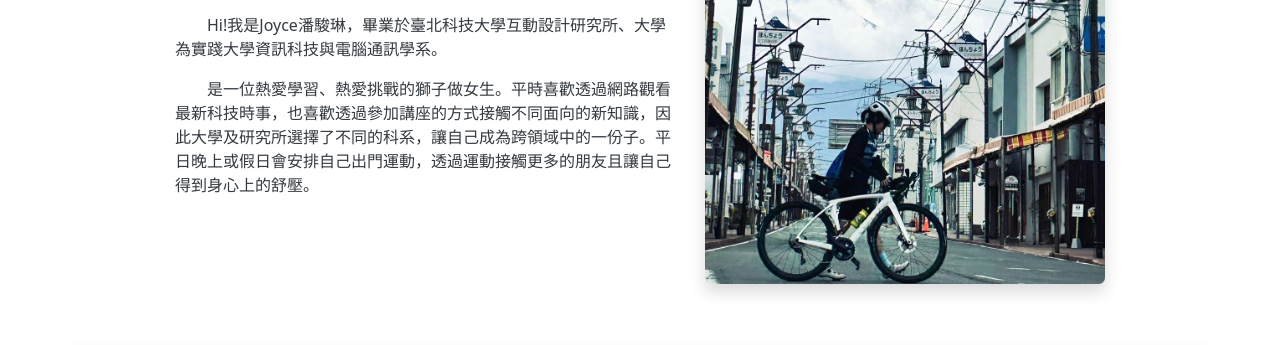
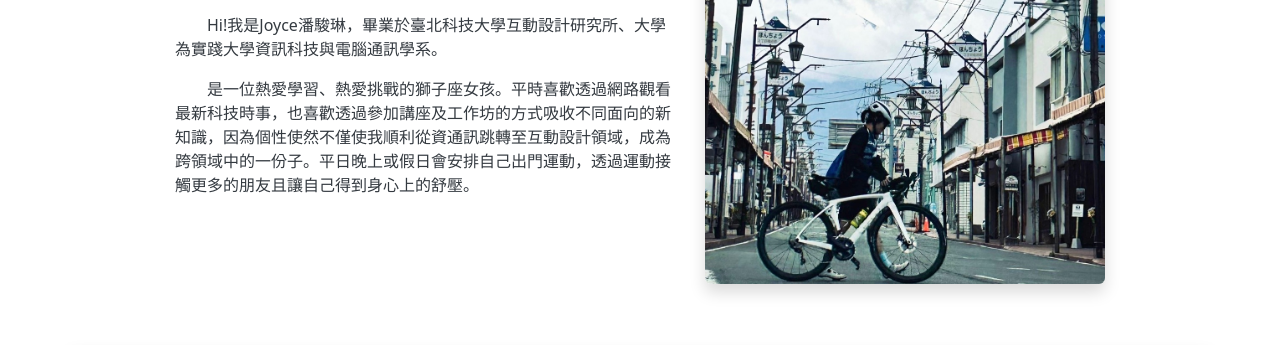
Before and after one commit to wdbps93206/joyce_cvupdate, a website: page index.html in a window 1280 px wide. Shown: the part 989-1334 px from the top of the page. Drawn offline with nearby package versions, Linux system fonts and the light colour scheme.

Commit message:
Add files via upload

```diff
--- a/index.html
+++ b/index.html
@@ -62,8 +62,9 @@
                         <h2 class="display-4 title-font ">About Me</h2>
                         <hr class="hr1 mx-auto">
                         <p class="indent-2">Hi!我是Joyce潘駿琳，畢業於臺北科技大學互動設計研究所、大學為實踐大學資訊科技與電腦通訊學系。</p>
-                            <p class="indent-2">是一位熱愛學習、熱愛挑戰的獅子做女生。平時喜歡透過網路觀看最新科技時事，也喜歡透過參加講座的方式接觸不同面向的新知識，因此大學及研究所選擇了不同的科系，讓自己成為跨領域中的一份子。平日晚上或假日會安排自己出門運動，透過運動接觸更多的朋友且讓自己得到身心上的舒壓。
-                        </p>
+                            <p class="indent-2">
+                                是一位熱愛學習、熱愛挑戰的獅子座女孩。平時喜歡透過網路觀看最新科技時事，也喜歡透過參加講座及工作坊的方式吸收不同面向的新知識，因為個性使然不僅使我順利從資通訊跳轉至互動設計領域，成為跨領域中的一份子。平日晚上或假日會安排自己出門運動，透過運動接觸更多的朋友且讓自己得到身心上的舒壓。
+                            </p>
                     </div>
                 </div>
             </div>
```
